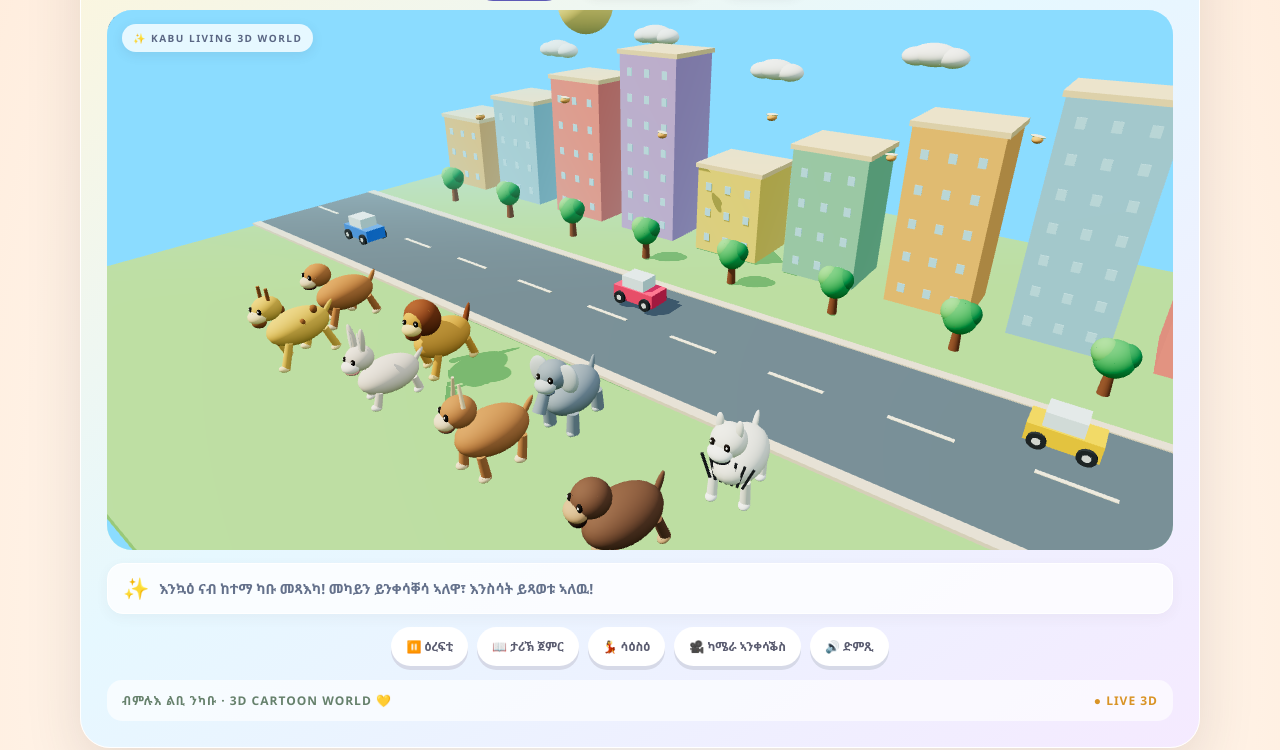
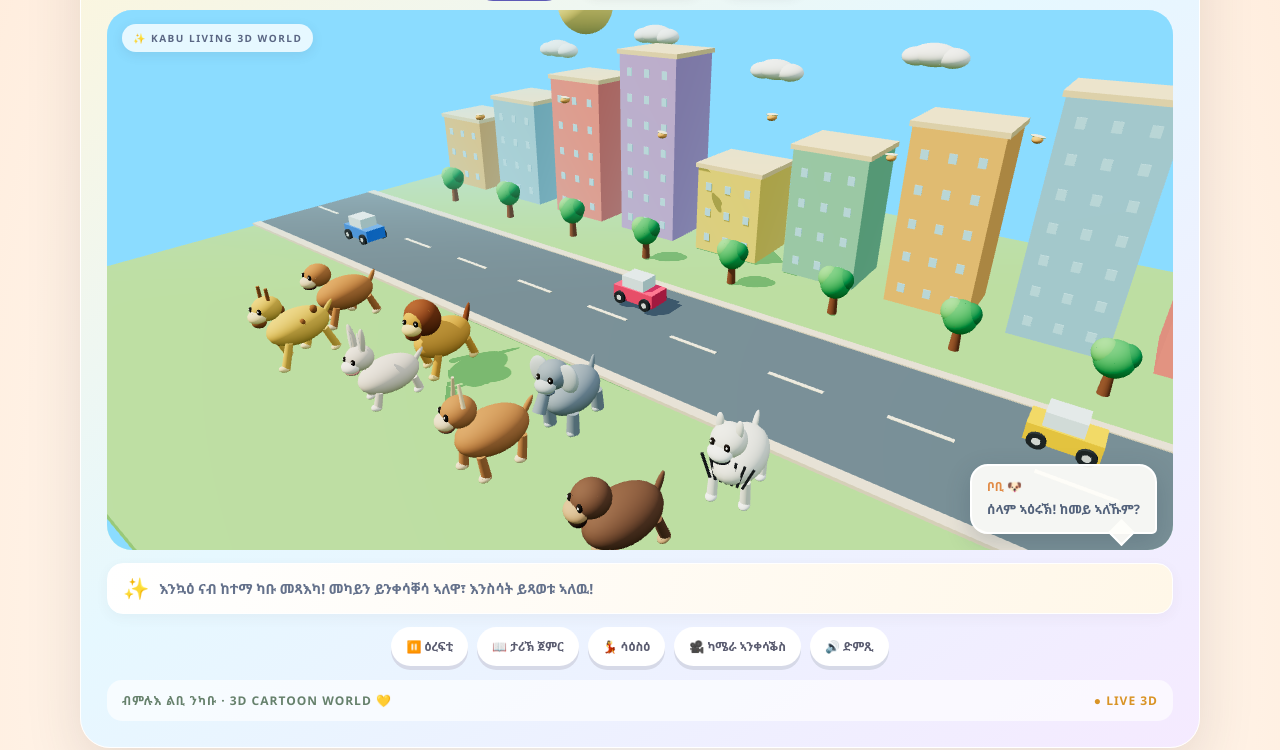
Before and after one commit to greenandblackgold-hub/kabu-ai-world, a website built with Vite: page index.html in a window 1280 px wide. Shown: the part 236-986 px from the top of the page. Built offline with nearby package versions, Linux system fonts and the light colour scheme; files whose address does not match are found by name.

Commit message:
Style animal dialogue bubble in 3D world

```diff
--- a/src/kids-world.css
+++ b/src/kids-world.css
@@ -14,3 +14,9 @@
 @keyframes kw-spin{to{transform:rotate(360deg)}}
 @media(max-width:560px){#kids-world-launch{padding:8px 11px;font-size:11px}.kw-stage{height:380px;min-height:380px}.kw-controls button{font-size:11px;padding:10px 12px}.kw-story-tabs button{padding:8px 13px;font-size:12px}.kw-head h2{font-size:19px}}
 @media(prefers-reduced-motion:reduce){.kids-world *{animation:none!important;transition:none!important}}
+
+.kw-animal-talk{position:absolute;z-index:3;right:16px;bottom:16px;display:flex;flex-direction:column;gap:5px;max-width:min(340px,76%);padding:12px 15px;border:2px solid #fff;border-radius:18px 18px 5px 18px;background:#fffefaed;box-shadow:0 8px 24px #25394b35;color:#53627b;pointer-events:none;animation:kw-talk-pop .45s ease-out}
+.kw-animal-talk:after{content:"";position:absolute;right:24px;bottom:-10px;width:17px;height:17px;background:#fffefaed;border-right:2px solid white;border-bottom:2px solid white;transform:rotate(45deg)}
+.kw-animal-talk b{font-size:12px;color:#e18b46}.kw-animal-talk span{font-size:13px;line-height:1.5;font-weight:800}
+.kw-story-caption{background:linear-gradient(110deg,#fff,#fff7e8)}
+@keyframes kw-talk-pop{from{opacity:0;transform:translateY(10px) scale(.96)}to{opacity:1;transform:translateY(0) scale(1)}}
```
